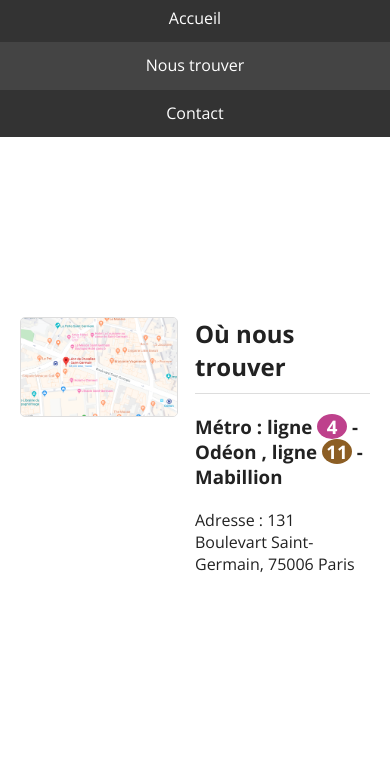
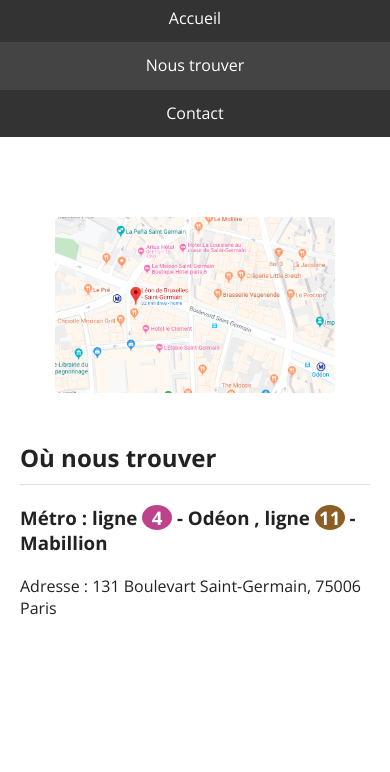
Before and after one commit to CyrilD88/Cafe-Dyma, a plain HTML site: page where.html in a window 390 px wide. Shown: the part 72-844 px from the top of the page. Drawn offline with nearby package versions, Linux system fonts and the light colour scheme.

Commit message:
finalisation des média queries

```diff
--- a/css/style.css
+++ b/css/style.css
@@ -242,6 +242,7 @@ footer p{
 
 .contact-form-container{
     max-width: 600px;
+    padding: 20px;
     margin: auto;
 }
 
--- a/css/style.mobile.css
+++ b/css/style.mobile.css
@@ -38,3 +38,33 @@
     margin-bottom: 2rem;
 
 }
+
+/* where */
+
+.where{
+    padding: 80px 20px 50px 20px;
+    overflow: auto;
+    min-height: 100vh;
+}
+
+.where-img{
+    float: none;
+    width: 80%;
+    border: 0;
+    border-radius: 5px;
+    display: block;
+    margin: auto;
+    margin-bottom: 3rem;
+}
+
+.where-text{
+    float: none;
+    width: 100%;
+}
+
+/* Contact */
+
+.contact{
+    padding: 50ox 0px 50ox 0px;
+    min-height: 100vh;
+}
```
